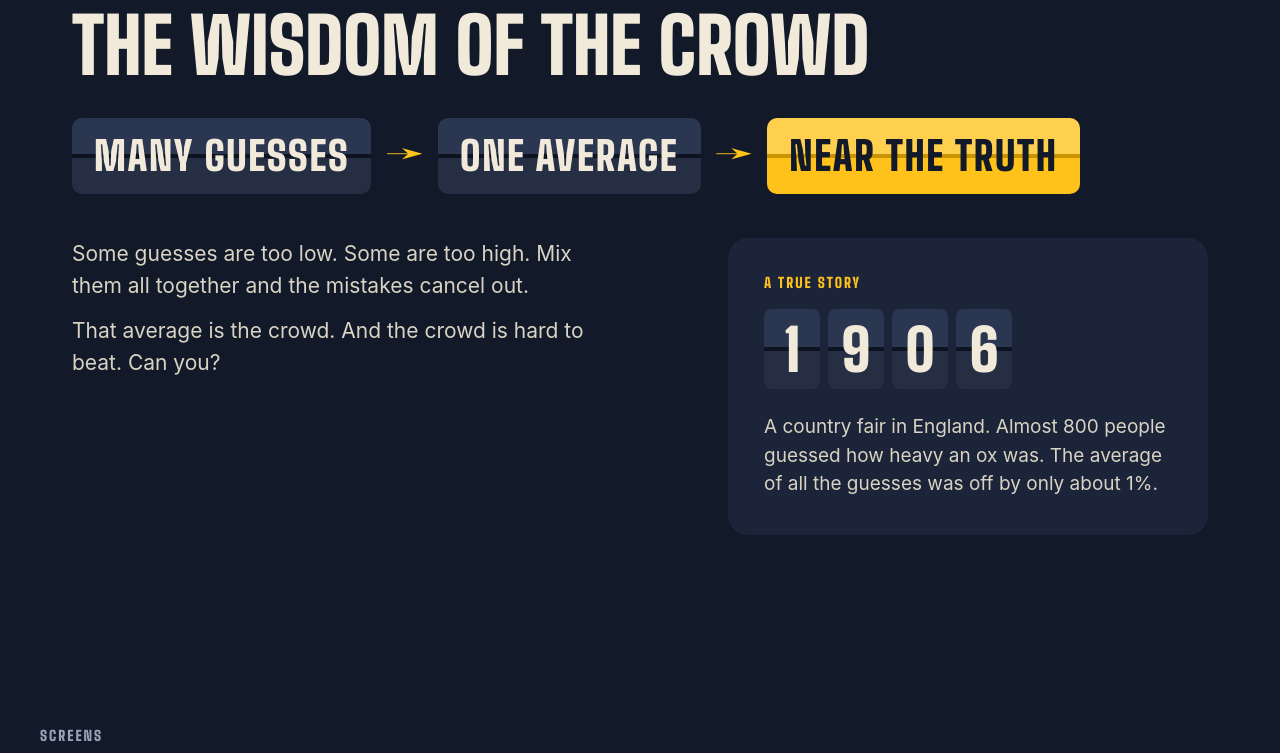
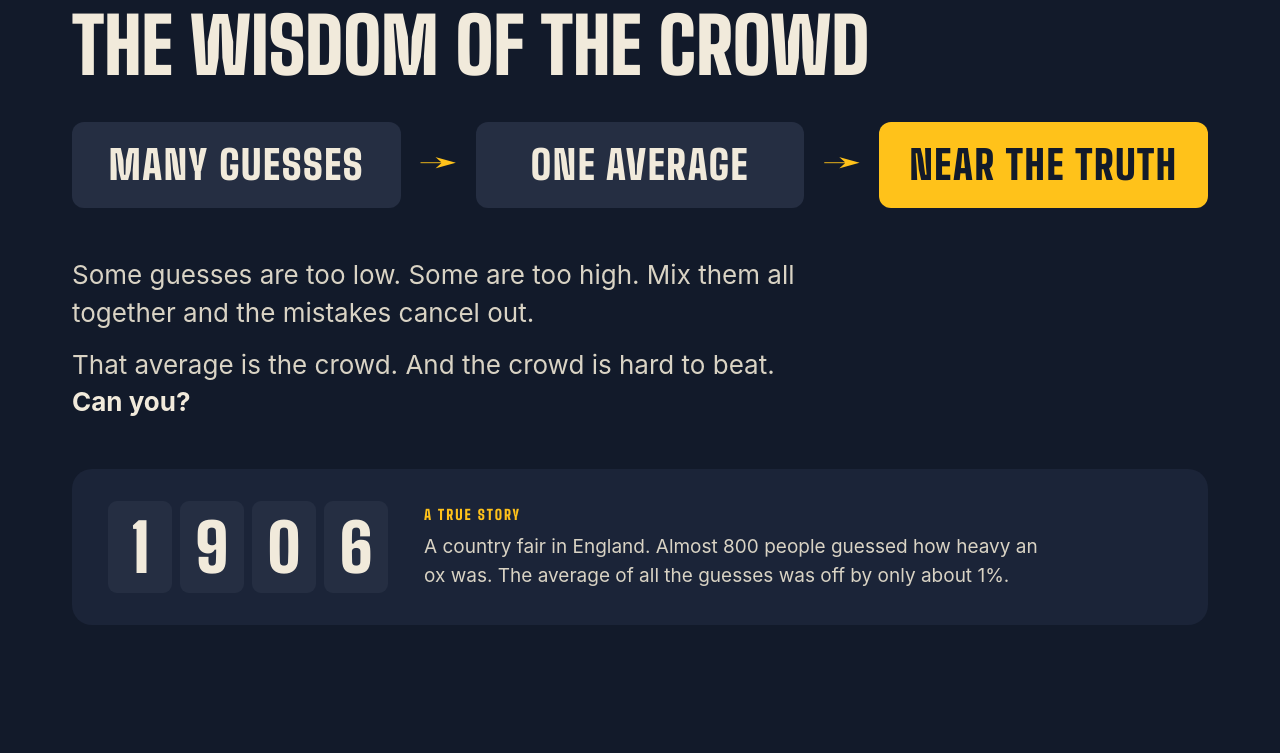
Before and after one commit to manic-club/rekludo-site, a plain HTML site: page index.html in a window 1280 px wide. Shown: the part 1724-2477 px from the top of the page. Drawn offline with Linux system fonts and the light colour scheme.

Commit message:
Site feedback round 8: flat tiles without split lines, one-column wisdom section on shared edges
Co-Authored-By: Claude Sonnet 5.5 <noreply@anthropic.com>

```diff
--- a/index.html
+++ b/index.html
@@ -91,21 +91,18 @@
 
   <section id="why" class="wrap why" aria-labelledby="why-title">
     <div class="cap">The secret ingredient</div>
-    <h2 id="why-title" style="margin-bottom: 36px">The wisdom of the crowd</h2>
+    <h2 id="why-title" style="margin-bottom: 40px">The wisdom of the crowd</h2>
     <div class="formula" role="img" aria-label="Many guesses, averaged, land near the truth">
       <span class="ft">Many guesses</span><span class="fo" aria-hidden="true">&rarr;</span><span class="ft">One average</span><span class="fo" aria-hidden="true">&rarr;</span><span class="ft gold">Near the truth</span>
     </div>
-    <div class="why-grid">
-      <div>
-        <p class="why-text">Some guesses are too low. Some are too high. Mix them all together and the mistakes cancel out.</p>
-        <p class="why-text">That average is the crowd. And the crowd is hard to beat. Can you?</p>
-      </div>
-      <figure class="fact">
-        <div class="cap">A true story</div>
-        <div class="fact-tiles" aria-hidden="true"><span class="t">1</span><span class="t">9</span><span class="t">0</span><span class="t">6</span></div>
-        <figcaption>A country fair in England. Almost 800 people guessed how heavy an ox was. The average of all the guesses was off by only about 1%.</figcaption>
-      </figure>
+    <div class="why-copy">
+      <p>Some guesses are too low. Some are too high. Mix them all together and the mistakes cancel out.</p>
+      <p>That average is the crowd. And the crowd is hard to beat. <strong>Can you?</strong></p>
     </div>
+    <figure class="fact">
+      <div class="fact-tiles" aria-hidden="true"><span class="t">1</span><span class="t">9</span><span class="t">0</span><span class="t">6</span></div>
+      <figcaption><span class="cap">A true story</span>A country fair in England. Almost 800 people guessed how heavy an ox was. The average of all the guesses was off by only about 1%.</figcaption>
+    </figure>
   </section>
 
   <section id="screens" class="wrap screens" aria-labelledby="screens-title">
--- a/style.css
+++ b/style.css
@@ -30,7 +30,7 @@ h2 { font-size: clamp(48px, 6vw, 80px); line-height: .95; margin: 12px 0 48px; }
 /* tiles, as on the flip board */
 .t { display: inline-flex; align-items: center; justify-content: center; width: 44px; height: 64px; border-radius: 7px;
   font-family: var(--display); font-weight: 900; font-size: 46px; color: var(--ink);
-  background: linear-gradient(to bottom, #2B3650 0, #2B3650 48%, #0D1320 48%, #0D1320 52%, #252E42 52%); }
+  background: #252E42; }
 
 .btn { display: inline-flex; align-items: center; justify-content: center; min-height: 52px; padding: 0 28px; border-radius: 10px;
   font-family: var(--display); text-transform: uppercase; font-weight: 900; font-size: 22px; letter-spacing: .06em; text-decoration: none; }
@@ -131,26 +131,28 @@ h2 { font-size: clamp(48px, 6vw, 80px); line-height: .95; margin: 12px 0 48px; }
 .oslash svg { position: absolute; left: 0; width: 100%; top: .1em; height: .86em; overflow: visible; }
 .oslash line { stroke: currentColor; stroke-width: .075em; stroke-linecap: round; vector-effect: non-scaling-stroke; }
 
-/* the psychology bit */
+/* the psychology bit: one column, everything on the same left and right edges */
 .why { padding: 96px 32px; }
-.why-grid { display: grid; grid-template-columns: minmax(0, 1.25fr) minmax(0, 1fr); gap: 56px; align-items: start; }
-.why-text { font-size: 21px; line-height: 1.5; color: var(--soft); margin: 0 0 14px; max-width: 520px; }
-/* the magic formula: many guesses -> one average -> near the truth */
-.formula { display: flex; flex-wrap: wrap; align-items: center; gap: 12px 14px; margin: 0 0 44px; }
-.ft { font-family: var(--display); text-transform: uppercase; font-weight: 900; font-size: clamp(24px, 3.4vw, 40px); letter-spacing: .04em; color: var(--ink);
-  padding: 14px 22px; border-radius: 10px; background: linear-gradient(to bottom, #2B3650 0, #2B3650 48%, #0D1320 48%, #0D1320 52%, #252E42 52%); }
-.ft.gold { color: var(--board); background: linear-gradient(to bottom, #FFD04D 0, #FFD04D 48%, #C99400 48%, #C99400 52%, #FFC21A 52%); }
-.fo { font-family: var(--display); font-weight: 900; font-size: clamp(28px, 3.6vw, 44px); line-height: 1; color: var(--signal); }
-.why h2 { margin-bottom: 28px; }
-.fact { margin: 0; background: var(--card); border-radius: 20px; padding: 36px; }
-.fact-tiles { display: flex; gap: 8px; }
-.fact-tiles .t { width: 56px; height: 80px; font-size: 58px; border-radius: 8px; }
-.fact .cap { margin-bottom: 18px; color: var(--signal); }
-.fact figcaption { margin-top: 24px; font-size: 19px; line-height: 1.5; color: var(--soft); }
+.why h2 { margin-bottom: 40px; }
+/* the magic formula: three equal tiles across the full width */
+.formula { display: grid; grid-template-columns: 1fr auto 1fr auto 1fr; align-items: stretch; gap: 18px; margin: 0 0 48px; }
+.ft { font-family: var(--display); text-transform: uppercase; font-weight: 900; font-size: clamp(22px, 3.2vw, 40px); letter-spacing: .04em; color: var(--ink);
+  padding: 22px 16px; border-radius: 12px; background: #252E42; text-align: center; display: flex; align-items: center; justify-content: center; line-height: 1.05; }
+.ft.gold { color: var(--board); background: #FFC21A; }
+.fo { font-family: var(--display); font-weight: 900; font-size: clamp(28px, 3.6vw, 44px); line-height: 1; color: var(--signal); align-self: center; }
+.why-copy { max-width: 760px; margin-bottom: 48px; }
+.why-copy p { font-size: clamp(21px, 2.2vw, 26px); line-height: 1.45; color: var(--soft); margin: 0 0 14px; }
+.why-copy strong { color: var(--ink); }
+.fact { margin: 0; display: flex; align-items: center; gap: 36px; background: var(--card); border-radius: 20px; padding: 32px 36px; }
+.fact-tiles { display: flex; gap: 8px; flex: none; }
+.fact-tiles .t { width: 64px; height: 92px; font-size: 66px; border-radius: 9px; }
+.fact figcaption { font-size: 19px; line-height: 1.5; color: var(--soft); max-width: 640px; }
+.fact figcaption .cap { display: block; margin-bottom: 8px; color: var(--signal); }
 @media (max-width: 820px) {
   .why { padding: 64px 20px; }
-  .why-grid { grid-template-columns: 1fr; gap: 32px; }
   .chips li { font-size: 15px; }
-  .formula { flex-direction: column; align-items: flex-start; gap: 4px; }
-  .fo { transform: rotate(90deg); margin-left: 22px; }
+  .formula { grid-template-columns: 1fr; gap: 6px; justify-items: stretch; }
+  .fo { transform: rotate(90deg); justify-self: center; }
+  .fact { flex-direction: column; align-items: flex-start; gap: 22px; padding: 26px; }
+  .fact-tiles .t { width: 54px; height: 78px; font-size: 56px; }
 }
```
